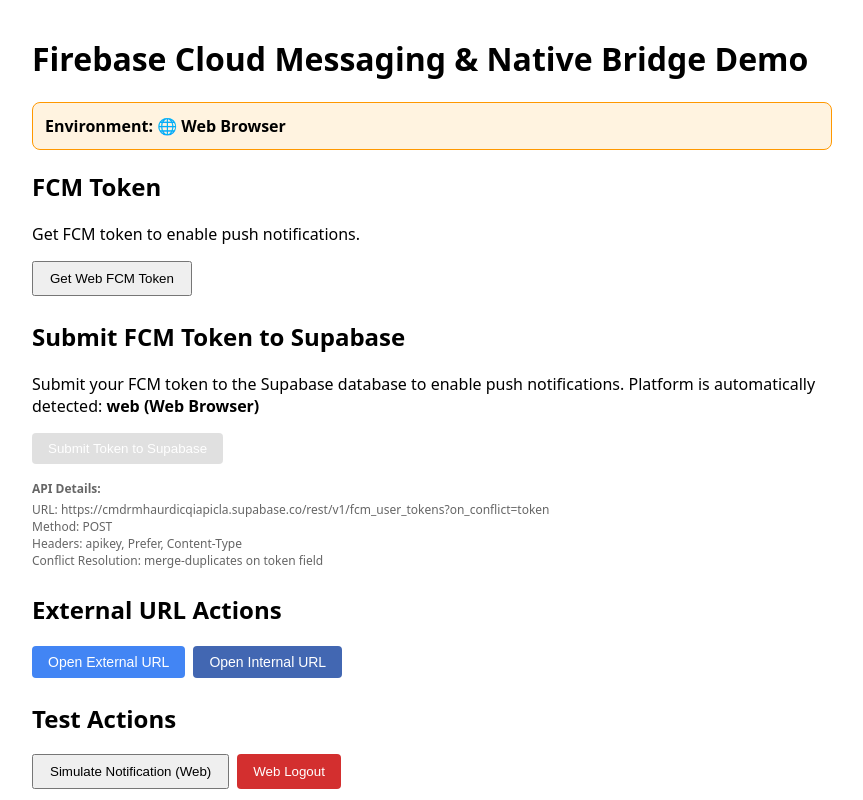
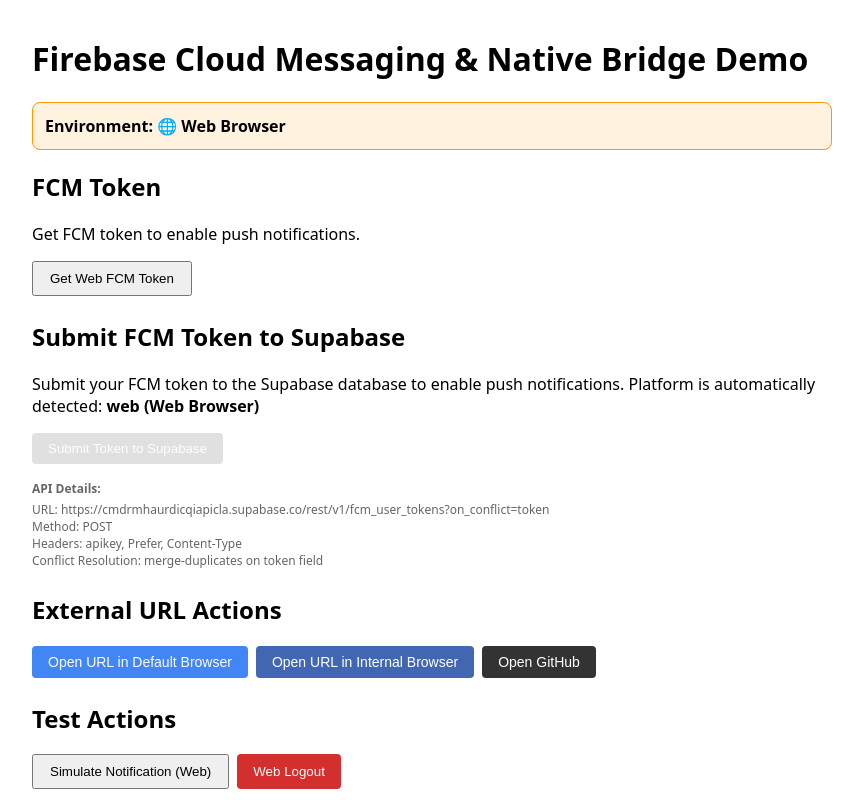
Before and after one commit to az-coder-123/fcm-web-demo, a Next.js app: page / in a window 1280 px wide. Shown: the top 800 px of the page, without its empty margins (208-1071 px from the left). Built offline with nearby package versions, Linux system fonts and the light colour scheme; no server answers.

Commit message:
feat: rename openExternalUrl to openUrlInDefaultBrowser and update related handlers; add button for opening GitHub

```diff
--- a/components/ExternalUrlActions.js
+++ b/components/ExternalUrlActions.js
@@ -1,16 +1,16 @@
 export default function ExternalUrlActions() {
     const isNativeApp = typeof window !== 'undefined' && window.flutter_inappwebview;
 
-    const openExternalUrl = async (url) => {
+    const openUrlInDefaultBrowser = async (url) => {
         if (isNativeApp) {
             try {
-                const response = await window.flutter_inappwebview.callHandler('openExternalUrl', url);
+                const response = await window.flutter_inappwebview.callHandler('openUrlInDefaultBrowser', url);
                 if (!response?.success) {
                     console.error('Failed to open external URL:', response?.error);
                     alert('Failed to open URL: ' + (response?.error || 'Unknown error'));
                 }
             } catch (error) {
-                console.error('Error calling openExternalUrl:', error);
+                console.error('Error calling openUrlInDefaultBrowser:', error);
                 alert('Failed to open URL: ' + error.message);
             }
         } else {
@@ -19,20 +19,20 @@
         }
     };
 
-    const handleOpenExternalUrl = () => {
-        openExternalUrl('https://www.google.com');
+    const handleOpenUrlInDefaultBrowser = () => {
+        openUrlInDefaultBrowser('https://www.google.com');
     };
 
     const openInternallUrl = async (url) => {
         if (isNativeApp) {
             try {
-                const response = await window.flutter_inappwebview.callHandler('openInternalUrl', url);
+                const response = await window.flutter_inappwebview.callHandler('openUrlInInternalBrowser', url);
                 if (!response?.success) {
-                    console.error('Failed to open external URL:', response?.error);
+                    console.error('Failed to open internal URL:', response?.error);
                     alert('Failed to open URL: ' + (response?.error || 'Unknown error'));
                 }
             } catch (error) {
-                console.error('Error calling openExternalUrl:', error);
+                console.error('Error calling openUrlInInternalBrowser:', error);
                 alert('Failed to open URL: ' + error.message);
             }
         } else {
@@ -50,7 +50,7 @@
             <h2>External URL Actions</h2>
             <div style={{ display: 'flex', gap: 8, flexWrap: 'wrap' }}>
                 <button
-                    onClick={handleOpenExternalUrl}
+                    onClick={handleOpenUrlInDefaultBrowser}
                     style={{
                         padding: '8px 16px',
                         background: '#4285F4',
@@ -61,7 +61,7 @@
                         fontSize: '14px'
                     }}
                 >
-                    Open External URL
+                    Open URL in Default Browser
                 </button>
                 <button
                     onClick={handleOpenInternalUrl}
@@ -75,7 +75,21 @@
                         fontSize: '14px'
                     }}
                 >
-                    Open Internal URL
+                    Open URL in Internal Browser
+                </button>
+                <button
+                    onClick={() => window.open('https://www.github.com', '_blank')}
+                    style={{
+                        padding: '8px 16px',
+                        background: '#333',
+                        color: 'white',
+                        border: 'none',
+                        borderRadius: 4,
+                        cursor: 'pointer',
+                        fontSize: '14px'
+                    }}
+                >
+                    Open GitHub
                 </button>
             </div>
         </section>
```
